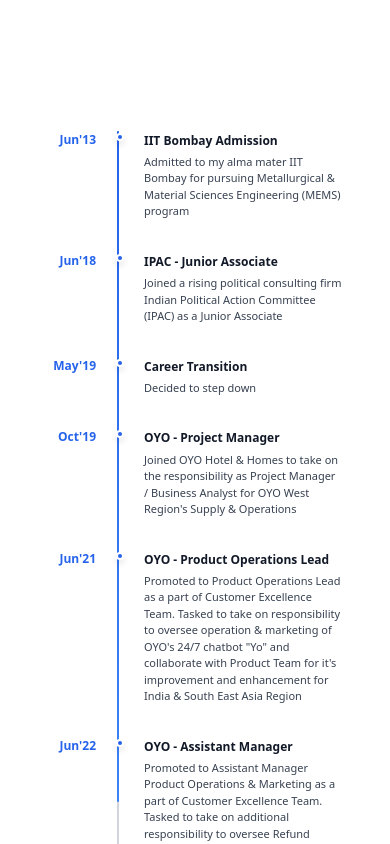
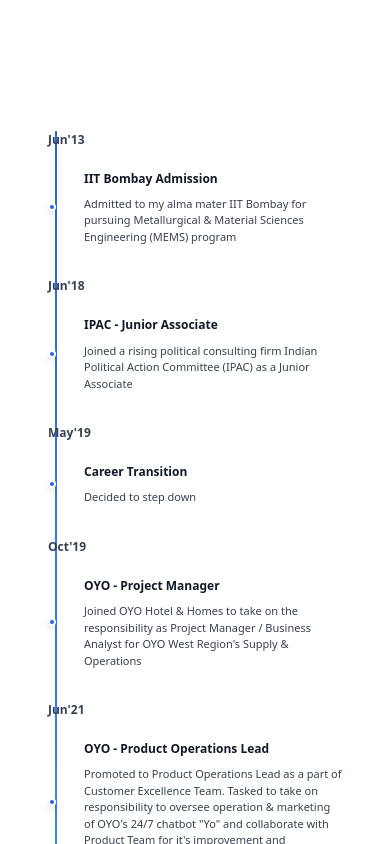
Before and after one commit to Akashyo7/prosora-portfolio, a React (Vite) app: page / in a window 390 px wide. Shown: the part 3740-4584 px from the top of the page. Built offline with nearby package versions, Linux system fonts and the light colour scheme; no server answers; a web font is replaced by a local one.

Commit message:
Revert "FIX: Timeline mobile layout - Elegant month/year positioning"
This reverts commit 3c563e35ad3758d0cf74f4d901c6d36966be57a7.

```diff
--- a/src/components/sections/HeroSection.jsx
+++ b/src/components/sections/HeroSection.jsx
@@ -180,6 +180,7 @@
           <motion.img
             src="/assets/akash-profile.jpg"
             alt="Akash Yadav - Portfolio Picture"
+            className="image object-cover rounded-lg shadow-lg relative z-10"
             className="hero-profile-image"
             whileHover={shouldDisableAnimations ? {} : { scale: 1.02 }}
             transition={shouldDisableAnimations ? { duration: 0 } : { duration: 0.3, ease: [0.25, 0.46, 0.45, 0.94] }}
--- a/src/components/sections/TimelineSection.css
+++ b/src/components/sections/TimelineSection.css
@@ -176,42 +176,34 @@
   }
 
   .timeline_items {
-    grid-template-columns: auto auto 1fr;
+    grid-template-columns: auto 1fr;
     gap: 1rem;
     text-align: left;
-    align-items: flex-start;
   }
 
   .timeline_left {
-    text-align: right;
-    padding-right: 0.75rem;
+    text-align: left;
+    padding-right: 0;
     grid-row: 1;
-    grid-column: 1;
-    margin-bottom: 0;
-    min-width: 4rem;
-    display: flex;
-    align-items: center;
-    justify-content: flex-end;
+    grid-column: 1 / -1;
+    margin-bottom: 0.5rem;
   }
 
   .timeline_center {
-    grid-row: 1;
-    grid-column: 2;
-    justify-content: center;
-    margin-right: 0;
-    align-self: flex-start;
-    margin-top: 0.125rem; /* Align with text baseline */
+    grid-row: 2;
+    grid-column: 1;
+    justify-content: flex-start;
+    margin-right: 1rem;
   }
 
   .timeline_right {
-    grid-row: 1;
-    grid-column: 3;
-    padding-left: 0.75rem;
-    align-self: flex-start;
+    grid-row: 2;
+    grid-column: 2;
+    padding-left: 0;
   }
 
   .timeline_progress {
-    left: calc(4rem + 0.75rem + 0.375rem); /* Left column width + padding + half circle */
+    left: 0.5rem;
     transform: none;
   }
 
@@ -222,19 +214,14 @@
 
   .timeline_date_text {
     font-size: 0.875rem;
-    font-weight: 600;
-    color: #2563eb;
-    white-space: nowrap;
   }
 
   .timeline_text h3 {
     font-size: 0.875rem;
-    margin-bottom: 0.25rem;
   }
 
   .timeline_text p {
     font-size: 0.75rem;
-    line-height: 1.4;
   }
 }
 
@@ -252,36 +239,12 @@
   }
 
   .timeline_items {
-    grid-template-columns: auto auto 1fr;
     gap: 0.75rem;
     margin-bottom: 2rem;
   }
 
-  .timeline_left {
-    min-width: 3.5rem;
-    padding-right: 0.5rem;
-  }
-
-  .timeline_center {
-    margin-top: 0.125rem;
-  }
-
-  .timeline_right {
-    padding-left: 0.5rem;
-  }
-
-  .timeline_progress {
-    left: calc(3.5rem + 0.5rem + 0.375rem); /* Adjusted for smaller screen */
-  }
-
-  .timeline_circle {
-    width: 0.625rem;
-    height: 0.625rem;
-  }
-
   .timeline_date_text {
     font-size: 0.75rem;
-    font-weight: 600;
   }
 
   .timeline_text h3 {
```
